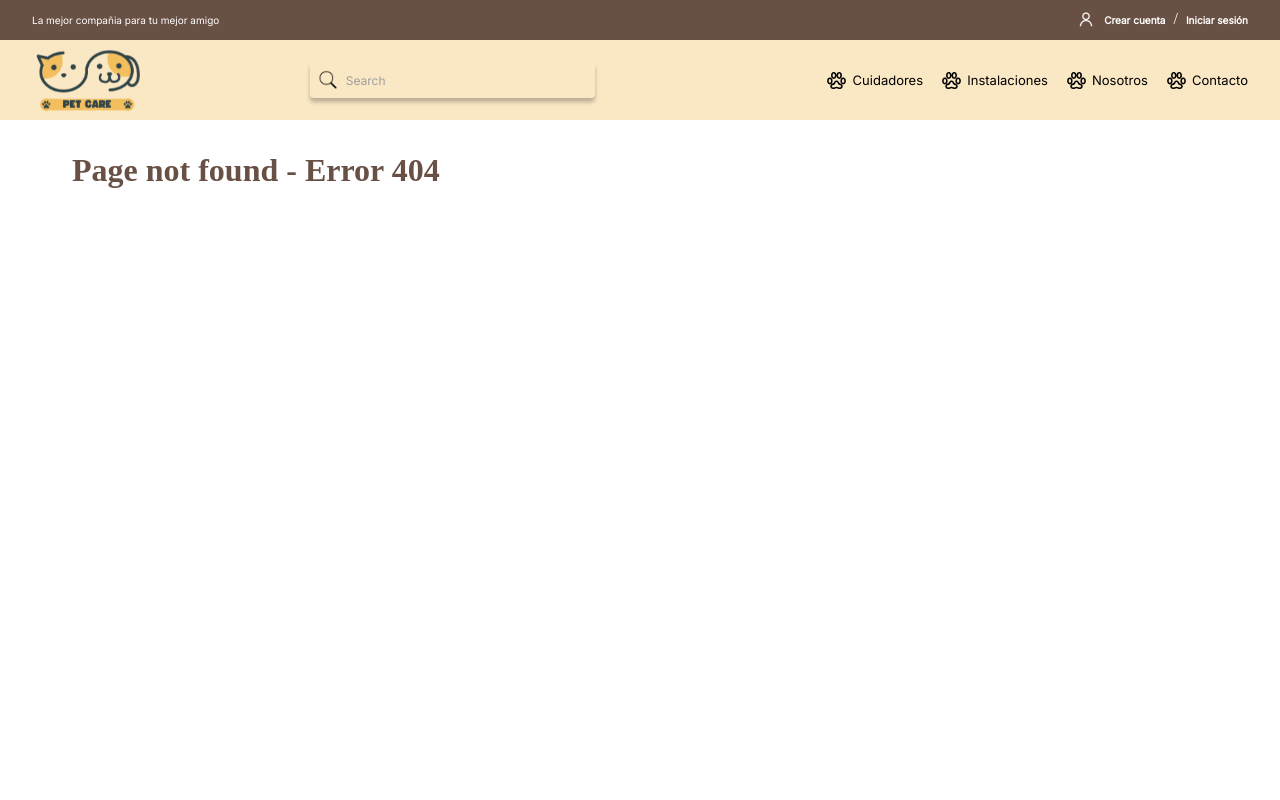
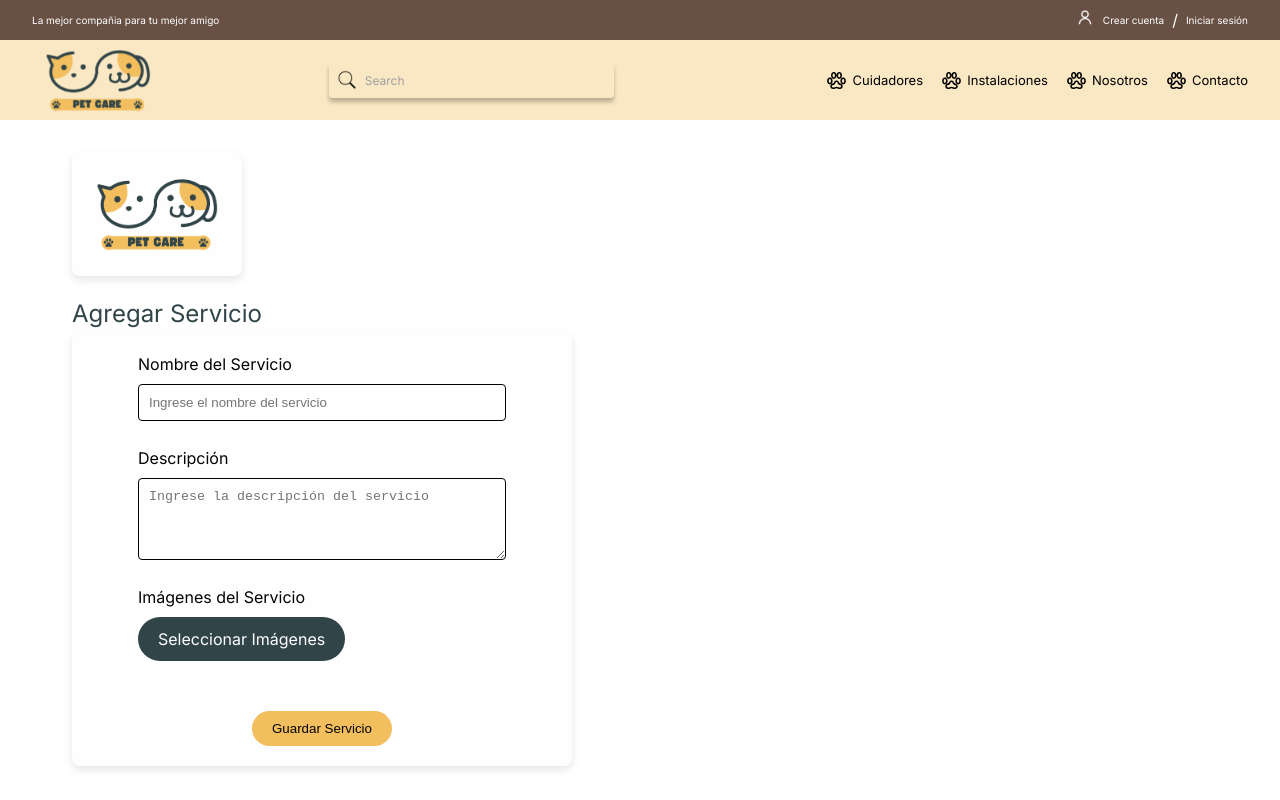
Before and after one commit to robertojvi/DigitalHouse-ProyectoIntegrador-Team1-PetCare, a React (Vite) app: page /administracion in a window 1280 px wide. Before the commit this address had no page. Built offline with nearby package versions, Linux system fonts and the light colour scheme.

Commit message:
feat: add service

```diff
--- a/src/App.jsx
+++ b/src/App.jsx
@@ -9,6 +9,7 @@ import Layout from "./layouts/Layout";
 
 // Rutas hijas
 import Home from "./pages/Home";
+import AddProductForm from "./components/admin/AddProductForm";
 // import Contact from "./Pages/Contact";
 // import Detail from "./Pages/Detail";
 // import Favs from "./Pages/Favs";
@@ -28,6 +29,8 @@ function App() {
 			<Route path="/" element={<Layout />}>
 				{/* Rutas anidadas hijas */}
 				<Route path="/" element={<Home />} />
+				<Route path="/administracion" element={<AddProductForm />} />
+
 				{/* <Route path="/contact" element={<Contact />} />
 				<Route path="/dentist/:id" element={<Detail />} />
 				<Route path="/favs" element={<Favs />} /> */}
--- /dev/null
+++ b/src/components/admin/AddProductForm.jsx
@@ -0,0 +1,153 @@
+// src/components/AddServiceForm.jsx
+import React, { useState, useEffect } from "react";
+import axios from "axios";
+import PetCareLogo from "../../images/pet-care-logo-v2.png";
+import "../../styles/admin/registro.css";
+
+/*
+Criterios de Aceptación:
+✓ CA1: El servicio debe visualizarse en el listado de servicios
+✓ CA2: El panel de administración debe contener un botón "Agregar servicio"
+✓ CA3: La página debe incluir campos para ingresar información relevante del servicio (nombre, descripción e imagen)
+✓ CA4: Se debe poder subir una o más imágenes del servicio
+✓ CA5: Se debe poder guardar el servicio y este debe ser agregado correctamente a la base de datos del sitio
+✓ CA6: Si se intenta agregar un servicio con un nombre que ya existe, se debe mostrar un mensaje de error
+*/
+
+const AddServiceForm = () => {
+	// Estados para manejar el formulario (CA3)
+	const [serviceName, setServiceName] = useState("");
+	const [serviceDescription, setServiceDescription] = useState("");
+	const [serviceImages, setServiceImages] = useState([]);
+	const [previewImages, setPreviewImages] = useState([]);
+	const [error, setError] = useState("");
+
+	const handleNameChange = (e) => {
+		setServiceName(e.target.value);
+	};
+
+	const handleDescriptionChange = (e) => {
+		setServiceDescription(e.target.value);
+	};
+
+	// Manejo de múltiples imágenes (CA4)
+	const handleImageChange = (e) => {
+		const files = Array.from(e.target.files);
+		setServiceImages(files);
+
+		// Crear URLs de previsualización
+		const previews = files.map(file => URL.createObjectURL(file));
+		setPreviewImages(previews);
+	};
+
+	useEffect(() => {
+		return () => {
+			previewImages.forEach(url => URL.revokeObjectURL(url));
+		};
+	}, [previewImages]);
+
+	// Manejo del envío del formulario (CA5)
+	const handleSubmit = async (e) => {
+		e.preventDefault();
+
+		const formData = new FormData();
+		formData.append("name", serviceName);
+		formData.append("description", serviceDescription);
+		for (let i = 0; i < serviceImages.length; i++) {
+			formData.append("images", serviceImages[i]);
+		}
+
+		try {
+			// Envío a la base de datos (CA5)
+			const response = await axios.post("/api/services", formData, {
+				headers: {
+					"Content-Type": "multipart/form-data",
+				},
+			});
+
+			// Limpiar el formulario después de un guardado exitoso
+			setServiceName("");
+			setServiceDescription("");
+			setServiceImages([]);
+			setPreviewImages([]);
+			setError("");
+
+			alert("Servicio agregado con éxito!");
+		} catch (err) {
+			// Manejo de error para nombres duplicados (CA6)
+			if (
+				err.response &&
+				err.response.data &&
+				err.response.data.error === "Nombre ya en uso"
+			) {
+				setError("El nombre del servicio ya está en uso.");
+			} else {
+				setError("Hubo un error al agregar el servicio.");
+			}
+		}
+	};
+
+	return (
+		<div className="mainContainer">
+			<div className="logoContainer">
+				<img src={PetCareLogo} alt="Pet Care Logo" className="logo" />
+			</div>
+			{/* Título del formulario (CA2) */}
+			<h2 className="title">Agregar Servicio</h2>
+			<form onSubmit={handleSubmit} className="form">
+				{/* Campos para información del servicio (CA3) */}
+				<div>
+					<label className="label">Nombre del Servicio</label>
+					<input
+						type="text"
+						value={serviceName}
+						onChange={handleNameChange}
+						required
+						className="input"
+						placeholder="Ingrese el nombre del servicio"
+					/>
+				</div>
+				<div>
+					<label className="label">Descripción</label>
+					<textarea
+						value={serviceDescription}
+						onChange={handleDescriptionChange}
+						required
+						className="input"
+						placeholder="Ingrese la descripción del servicio"
+						rows="4"
+					/>
+				</div>
+				{/* Campo para subir múltiples imágenes (CA4) */}
+				<div>
+					<label className="label">Imágenes del Servicio</label>
+					<label className="fileInputLabel">
+						Seleccionar Imágenes
+						<input
+							type="file"
+							onChange={handleImageChange}
+							multiple
+							accept="image/*"
+							className="fileInput"
+							required
+						/>
+					</label>
+					<div className="imagePreviewContainer">
+						{previewImages.map((preview, index) => (
+							<div key={index} className="imagePreview">
+								<img src={preview} alt={`Vista previa ${index + 1}`} />
+							</div>
+						))}
+					</div>
+				</div>
+				{/* Mensaje de error para nombres duplicados (CA6) */}
+				{error && <div className="error">{error}</div>}
+				<button type="submit" className="button">
+					Guardar Servicio
+				</button>
+			</form>
+		</div>
+	);
+};
+
+export default AddServiceForm;
--- /dev/null
+++ b/src/styles/admin/registro.css
@@ -0,0 +1,184 @@
+/* Estilos globales (de index.css) */
+:root {
+  font-family: Inter, system-ui, Avenir, Helvetica, Arial, sans-serif;
+  line-height: 1.5;
+  font-weight: 400;
+  color-scheme: light dark;
+  color: rgba(255, 255, 255, 0.87);
+  background-color: #242424;
+  font-synthesis: none;
+  text-rendering: optimizeLegibility;
+  -webkit-font-smoothing: antialiased;
+  -moz-osx-font-smoothing: grayscale;
+}
+
+/* Aseguramos que el html y body ocupen todo el ancho */
+html, body {
+  margin: 0;
+  padding: 0;
+  width: 100%;
+  min-height: 100vh;
+}
+
+body {
+  display: flex;
+  min-width: 100%;
+  justify-content: center;
+}
+
+/* Estilo para el div root */
+#root {
+  width: 100%;
+  min-height: 100vh;
+  display: flex;
+  flex-direction: column;
+}
+
+/* Estilo para el contenedor de la app */
+.appContainer {
+  width: 100%;
+  min-height: 100vh;
+  display: flex;
+  flex-direction: column;
+  align-items: center;
+}
+
+/* Estilos de componentes */
+.container {
+  display: flex;
+  flex-direction: column;
+  align-items: center;
+  background-color: #FFFEFF;
+  color: #314549;
+  width: 100%;
+  margin: 0;
+  padding: 20px;
+  box-sizing: border-box;
+  min-height: 100vh;
+  justify-content: flex-start;
+}
+
+.logoContainer {
+  background-color: #FFFEFF;
+  padding: 10px;
+  border-radius: 8px;
+  margin-bottom: 20px;
+  box-shadow: 0 4px 8px rgba(0, 0, 0, 0.1);
+}
+
+.form {
+  background-color: #FFFEFF;
+  padding: 20px;
+  border-radius: 8px;
+  box-shadow: 0 4px 8px rgba(0, 0, 0, 0.1);
+  color: #030303;
+  width: 100%;
+  max-width: 500px;
+  display: flex;
+  flex-direction: column;
+  align-items: center;
+}
+
+.form > div {
+  width: 80%;
+  margin-bottom: 15px;
+  display: flex;
+  flex-direction: column;
+  align-items: flex-start;
+}
+
+.input {
+  margin-bottom: 10px;
+  padding: 10px;
+  border-radius: 4px;
+  border: 1px solid #030303;
+  width: 100%;
+  color: #314549;
+  background-color: #FFFEFF;
+}
+
+.button {
+  background-color: #F2BE5E;
+  color: #030303;
+  padding: 10px 20px;
+  border: none;
+  border-radius: 50px;
+  cursor: pointer;
+  margin-top: 20px;
+  width: fit-content;
+}
+
+.error {
+  color: red;
+  margin-bottom: 10px;
+}
+
+.logo {
+  width: 150px;
+  padding: 10px;
+  border-radius: 10px;
+}
+
+.title {
+  color: #314549;
+}
+
+.label {
+  color: #030303;
+  margin-bottom: 8px;
+  align-self: flex-start;
+}
+
+.fileInput {
+  display: none;
+}
+
+.fileInputLabel {
+  display: inline-block;
+  padding: 10px 20px;
+  border-radius: 50px;
+  background-color: #314549;
+  color: #FFFEFF;
+  cursor: pointer;
+  transition: background-color 0.3s ease;
+}
+
+.fileInputLabel:hover {
+  background-color: #405c62;
+}
+
+.imagePreviewContainer {
+  display: flex;
+  flex-wrap: wrap;
+  gap: 10px;
+  margin-top: 15px;
+  width: 100%;
+}
+
+.imagePreview {
+  width: 100px;
+  height: 100px;
+  border-radius: 8px;
+  overflow: hidden;
+  border: 2px solid #FFFEFF;
+}
+
+.imagePreview img {
+  width: 100%;
+  height: 100%;
+  object-fit: cover;
+}
+
+/* Media Queries */
+@media (prefers-color-scheme: light) {
+  :root {
+    color: #213547;
+    background-color: #ffffff;
+  }
+  a:hover {
+    color: #747bff;
+  }
+  button {
+    background-color: #f9f9f9;
+  }
+}
```
